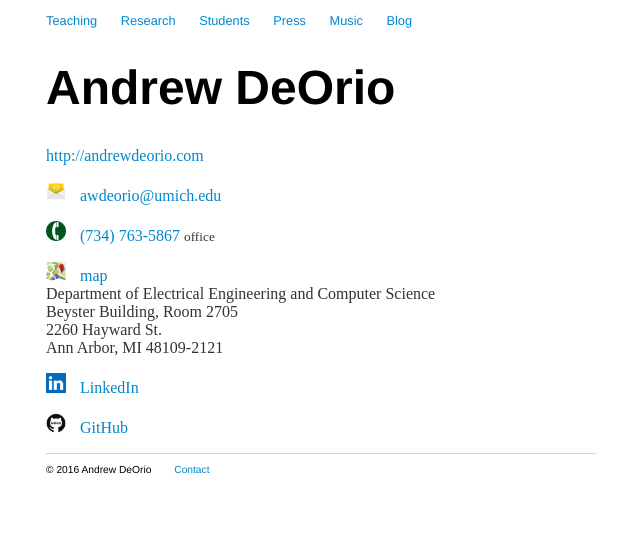
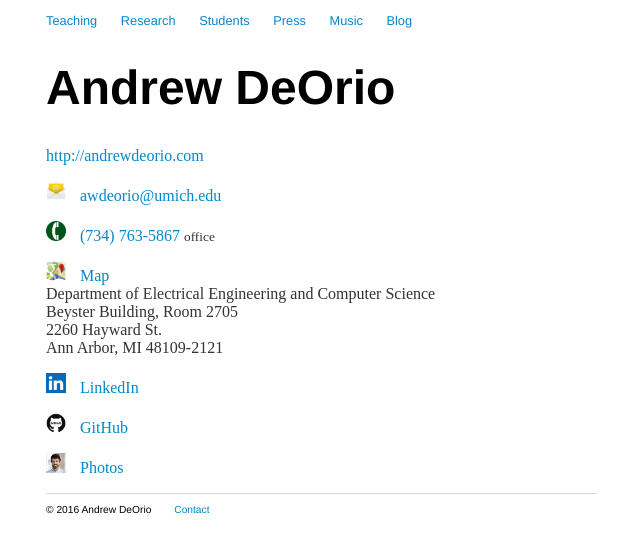
Before and after one commit to awdeorio/andrewdeorio.com, a Jekyll site: the page built from contact.html, in a window 1280 px wide. Shown: the top 553 px of the page, without its empty margins (319-959 px from the left). Built offline with Jekyll 4.4.1, drawn with Linux system fonts in a browser that asks for light colours; nearby versions of some CDN libraries.

Commit message:
Improved access to photos

```diff
--- a/contact.html
+++ b/contact.html
@@ -25,7 +25,7 @@ awdeorio@umich.edu
 <p>
 <a href="https://www.google.com/maps/place/2260+Hayward+St/@42.2930138,-83.716372,17z/data=!4m7!1m4!3m3!1s0x883cae86f7d56117:0x9c2faa37c123498c!2s2260+Hayward+St!3b1!3m1!1s0x883cae86f7d56117:0x9c2faa37c123498c" target="_blank">
 <img src="/assets/Google-Maps-256.png" height="20px" style="margin-right:10px">
-map
+Map
 </a><br>
 Department of Electrical Engineering and Computer Science<br>
 Beyster Building, Room 2705<br>
@@ -47,4 +47,11 @@ GitHub
 </a>
 </p>
 
+<p>
+<a href="https://www.flickr.com/photos/eng-portraits/12619055174/sizes/l/" target="_blank">
+<img src="/assets/headshot.jpg" height="20px" style="margin-right:10px">
+Photos
+</a>
+</p>
+
 </div>
--- a/index.html
+++ b/index.html
@@ -5,7 +5,7 @@ title: Andrew DeOrio
 
 <div class="left">
 <a href="https://www.flickr.com/photos/eng-portraits/12619055174/sizes/l/" target="_blank">
-<img width=150 alt="headshot" src="/assets/headshot.jpg">
+<img width=150 alt="headshot" src="/assets/headshot.jpg" title="click to download different sizes">
 </a><br>
 <small>
 <a href=mailto:awdeorio@umich.edu>awdeorio@umich.edu</a><br>
```
